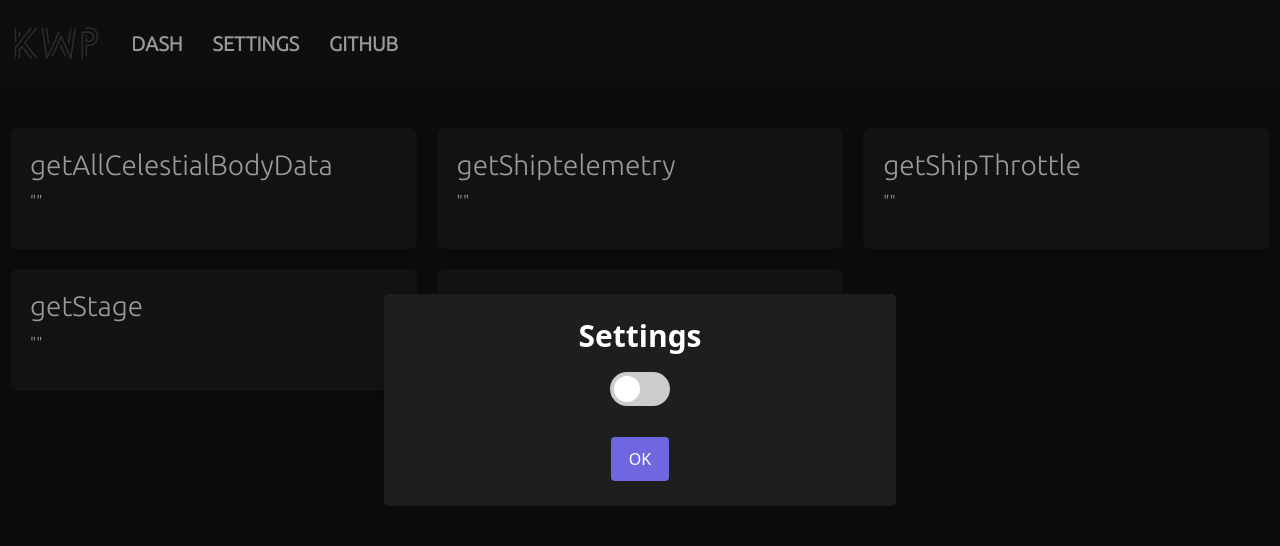
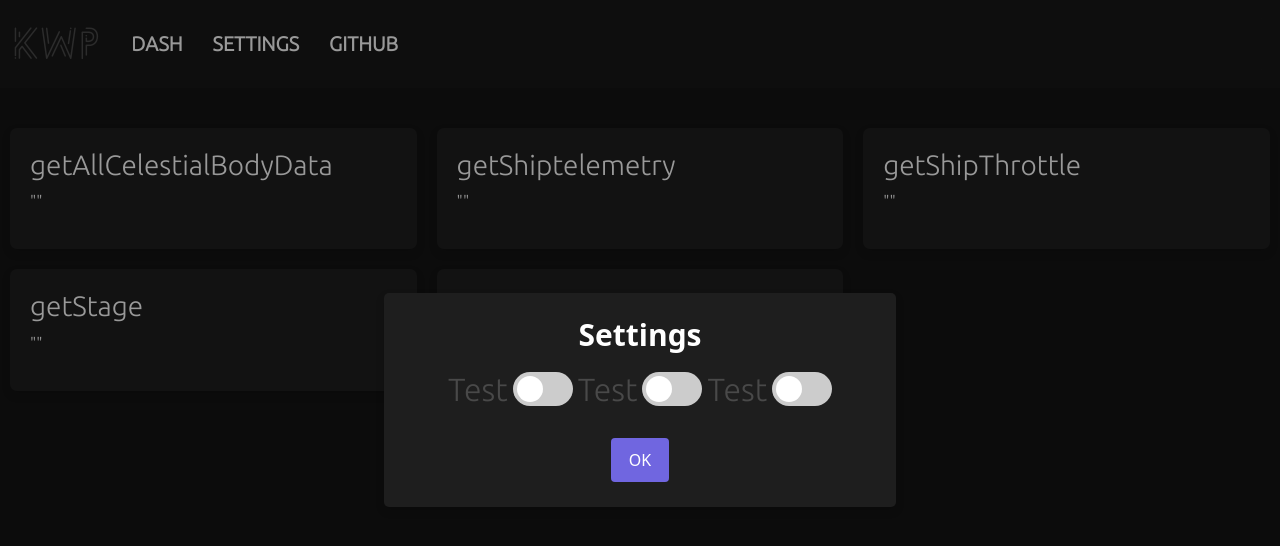
Before and after one commit to Bit-Studios/KerbalWebProgram, a website: page Frontend/Standalone/public/index.html in a window 1280 px wide. Both pictures are taken after a click on the link "SETTINGS". Drawn offline with Linux system fonts and the light colour scheme; no server answers.

Commit message:
WIP: settings menu

```diff
--- a/Frontend/Standalone/public/assets/css/main.css
+++ b/Frontend/Standalone/public/assets/css/main.css
@@ -1,6 +1,9 @@
 @import url('https://fonts.googleapis.com/css2?family=Ubuntu:wght@300&display=swap');
 @import url('../lib/fonts/Potra.ttf');
 
+body {
+  background-image: '../img/bg-1.jpg';
+}
 .centerScreen {
     position: absolute;
     top: 50%;
@@ -47,3 +50,11 @@
   .grid .box {
     flex-basis: calc(33.33% - 20px);
   }
+
+  .alignLeft {
+  align-self: flex-start;
+  }
+
+    .alignRight {
+  align-self: flex-end;
+  }
--- a/Frontend/Standalone/public/assets/css/settings.css
+++ b/Frontend/Standalone/public/assets/css/settings.css
@@ -1,6 +1,18 @@
 div.settingsContainer {
-    display: flex;
+    display: flex !important;
     flex-direction: column;
-    align-items: flex-start;
     justify-content: flex-start;
+    text-align: left;
+    gap: 10px;
 }
+
+.settingsModuleContainer{
+display: flex;
+flex-direction: row;
+align-items: center;
+justify-content: center;
+align-content: center;
+width: auto;
+height: auto;
+gap: 5px;
+}
--- a/Frontend/Standalone/public/assets/js/settingsManager.js
+++ b/Frontend/Standalone/public/assets/js/settingsManager.js
@@ -5,11 +5,24 @@ $(document).ready(function() {
             icon: 'none',
             html: `
             <div class="settingsContainer">
+            <div class="settingsModuleContainer">
+                        <span class="alignLeft">Test</span>
+            <label class="switch">
+            <input type="checkbox">
+            <span class="slider round"></span>
+          </label>
+                                  <span class="alignLeft">Test</span>
+            <label class="switch">
+            <input type="checkbox">
+            <span class="slider round"></span>
+          </label>
+                                  <span class="alignLeft">Test</span>
             <label class="switch">
             <input type="checkbox">
             <span class="slider round"></span>
           </label>
           </div>
+          </div>
             `
         })
     })
--- a/Frontend/Standalone/public/index.html
+++ b/Frontend/Standalone/public/index.html
@@ -9,6 +9,7 @@
     <link rel="stylesheet" type="text/css" href="assets/css/nav.css"/>
     <link rel="stylesheet" type="text/css" href="assets/css/main.css"/>
     <link rel="stylesheet" type="text/css" href="assets/css/rawData.css"/>
+    <link rel="stylesheet" type="text/css" href="assets/css/settings.css"/>
     <link rel="stylesheet" type="text/css" href="assets/css/swalExtra.css"/>
     <link rel="stylesheet" type="text/css" href="assets/lib/toggles/toggle.css"/>
     <link rel="stylesheet" type="text/css" href="assets/lib/animateCss/animate.min.css"/>
```
Also changed, not shown: 1 other file.
